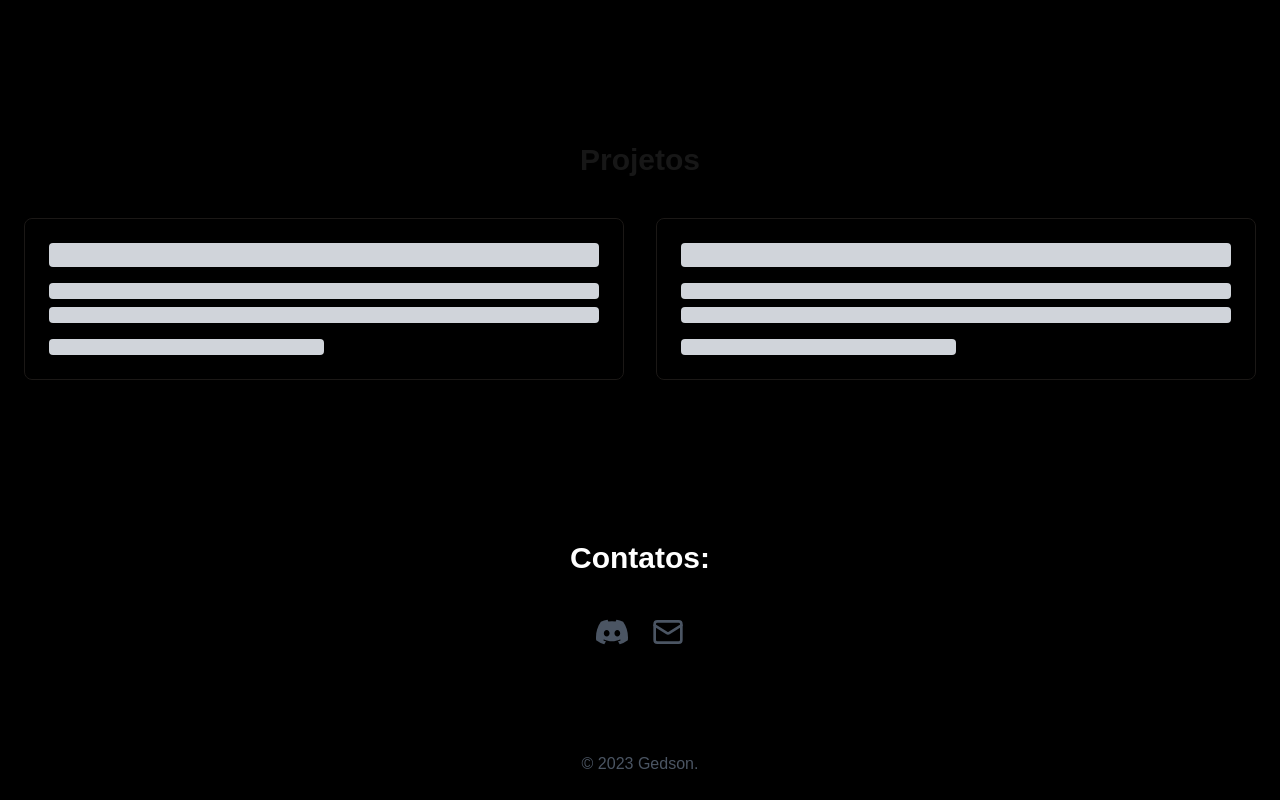
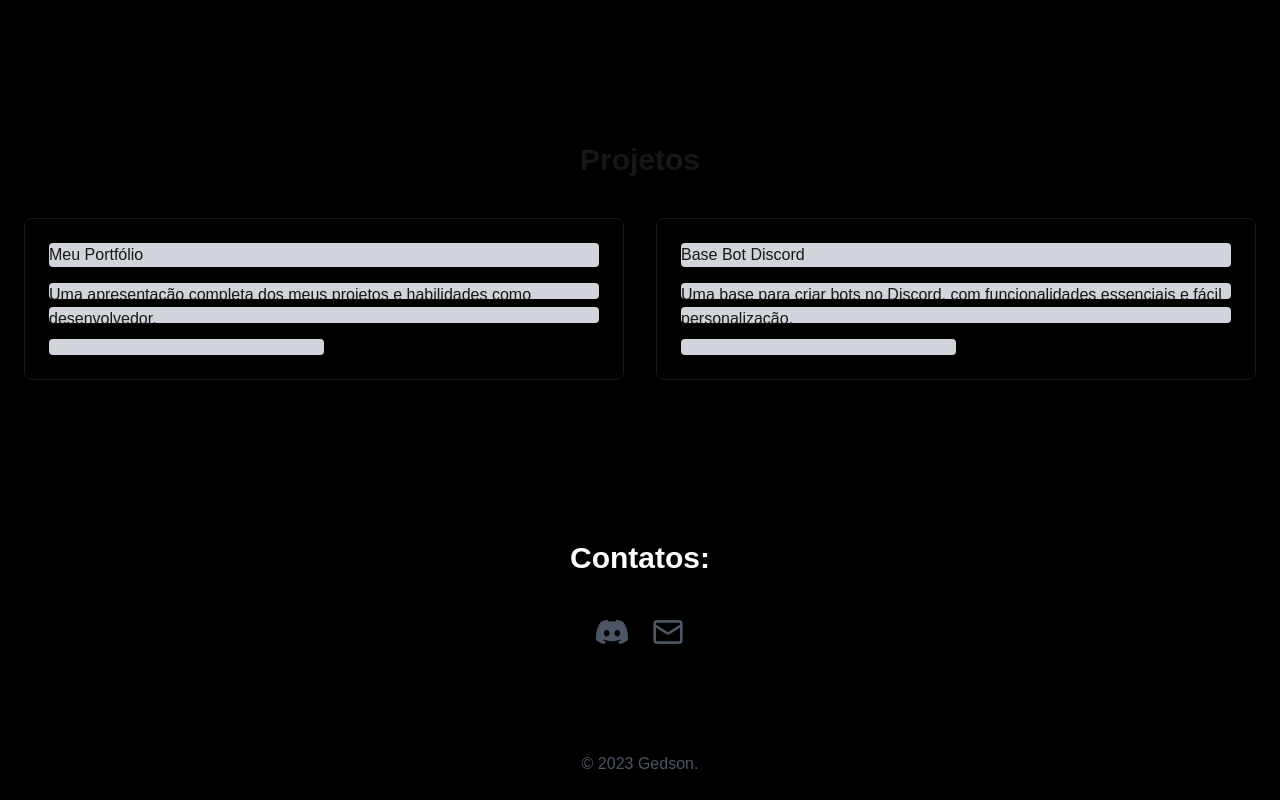
Before and after one commit to glummer10/portfolio, a Next.js app: page / in a window 1280 px wide. Shown: the part 1728-2528 px from the top of the page. Built offline with nearby package versions, Linux system fonts and the light colour scheme.

Commit message:
update projetos

```diff
--- a/components/sections/projetos.tsx
+++ b/components/sections/projetos.tsx
@@ -19,9 +19,9 @@ export default function Projetos() {
 
                 {projetos.map((project) => (
                     <Link href={`${project.link}`}>
-                        <div key={project.name} className="border border-stone-900 rounded-lg p-6 animate-pulse">
-                            <div className="h-6 bg-gray-300 rounded mb-4"></div>
-                            <div className="h-4 bg-gray-300 rounded mb-2"></div>
+                        <div key={project.name} className="border border-stone-900 rounded-lg p-6">
+                            <div className="h-6 bg-gray-300 rounded mb-4">{project.name}</div>
+                            <div className="h-4 bg-gray-300 rounded mb-2">{project.description}</div>
                             <div className="h-4 bg-gray-300 rounded mb-4"></div>
                             <div className="h-4 bg-gray-300 rounded w-1/2"></div>
                         </div>
```
